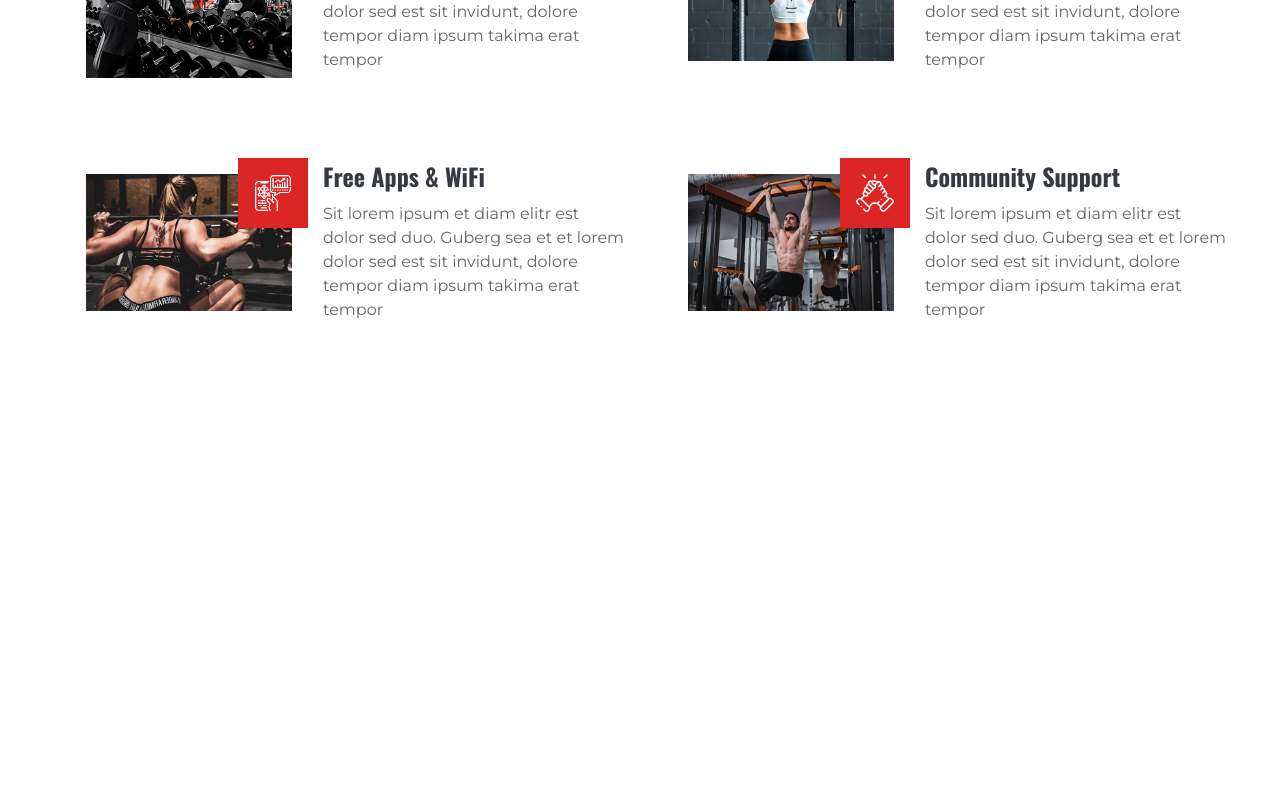
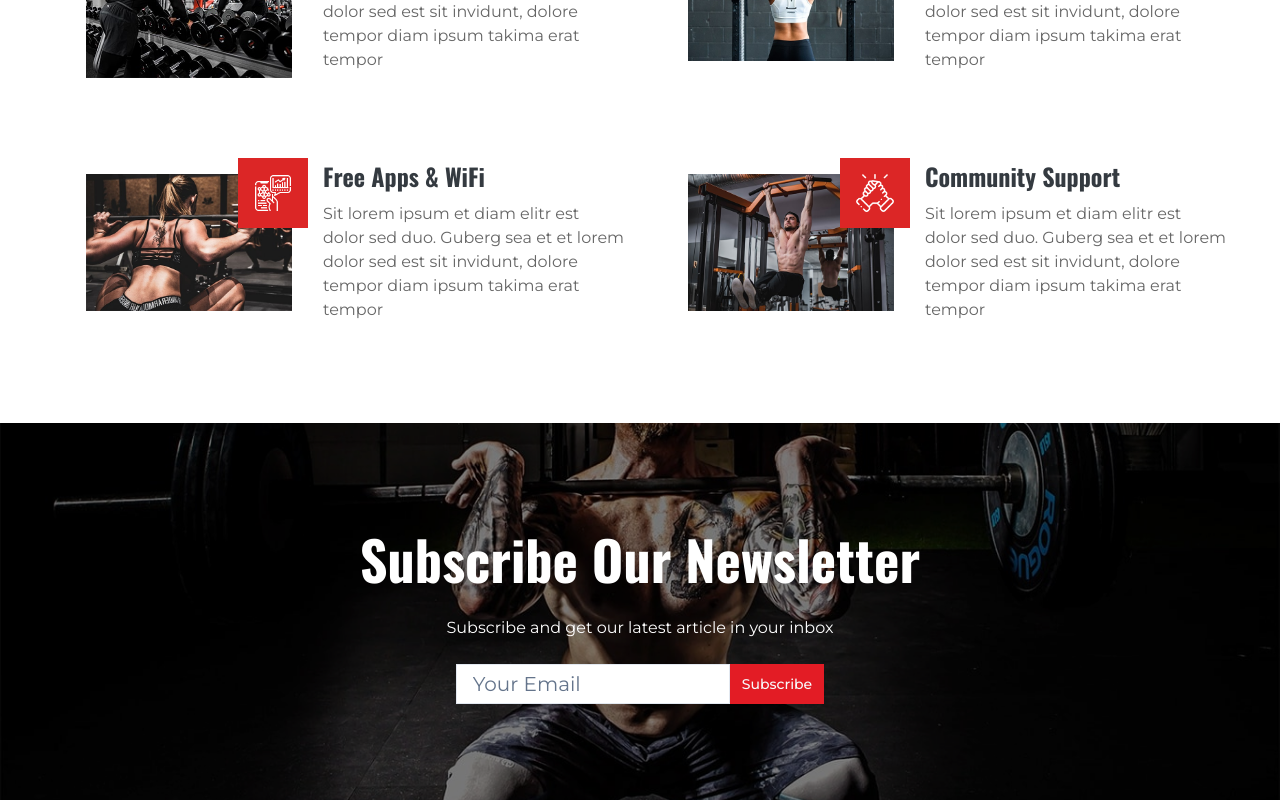
Before and after one commit to Alazar351/template-gymnast, a Next.js app: page / in a window 1280 px wide. Shown: the part 2548-3348 px from the top of the page. Before the commit the page ends 2923 px from the top, so only its background shows below. Built offline with nearby package versions, Linux system fonts and the light colour scheme.

Commit message:
Newsletter done

```diff
--- a/src/app/page.tsx
+++ b/src/app/page.tsx
@@ -3,6 +3,7 @@ import Banner from "@/components/Banner";
 import Features from "@/components/Features";
 import Hero from "@/components/Hero";
 import LayoutWrapper from "@/components/LayoutWrapper";
+import Newsletter from "@/components/Newsletter";
 import Image from "next/image";
 
 export default function Home() {
@@ -16,6 +17,7 @@ export default function Home() {
       <LayoutWrapper>
         <Features />
       </LayoutWrapper>
+      <Newsletter />
     </>
   );
 }
--- a/src/components/Banner.tsx
+++ b/src/components/Banner.tsx
@@ -5,7 +5,7 @@ import Barbell from "../../public/icons/gym.png";
 
 export default function Banner() {
   return (
-    <div className="mt-12 flex flex-col tablet:flex-row">
+    <section className="mt-12 flex flex-col tablet:flex-row">
       <div className="flex h-[300px] items-center justify-center gap-4 bg-black px-12">
         <Image
           src={Date}
@@ -54,6 +54,6 @@ export default function Banner() {
           </p>
         </div>
       </div>
-    </div>
+    </section>
   );
 }
--- a/src/components/Features.tsx
+++ b/src/components/Features.tsx
@@ -10,7 +10,7 @@ import Icon4 from "../../public/icons/white-support.png";
 
 export default function Features() {
   return (
-    <div className="mt-12 py-12">
+    <section className="mt-12 py-12">
       <div className="flex flex-col items-center justify-center">
         <h4 className="font-oswald text-[clamp(21px,5vw,24px)] font-bold text-[#E31C25]">
           Why Choose Us?
@@ -93,6 +93,6 @@ export default function Features() {
           </div>
         </div>
       </div>
-    </div>
+    </section>
   );
 }
--- /dev/null
+++ b/src/components/Newsletter.tsx
@@ -0,0 +1,35 @@
+import Image from "next/image";
+import Bg from "../../public/assets/bg.jpg";
+import { Input } from "./ui/input";
+import { Button } from "./ui/button";
+
+export default function Newsletter() {
+  return (
+    <section className="relative mt-12 py-24">
+      <Image
+        src={Bg}
+        alt="background"
+        aria-hidden="true"
+        className="absolute inset-0 -z-10 h-full w-full bg-top object-cover brightness-50"
+      />
+      <div className="flex h-full w-full flex-col items-center justify-center ">
+        <h4 className="font-oswald text-[clamp(37px,5vw,54px)] font-bold text-white">
+          Subscribe Our Newsletter
+        </h4>
+        <p className="mt-4 text-white">
+          Subscribe and get our latest article in your inbox
+        </p>
+        <div className="mt-6 flex">
+          <Input
+            type="email"
+            placeholder="Your Email"
+            className="rounded-none px-4 py-2 text-[20px]"
+          />
+          <Button className="rounded-none bg-[#e31c25] px-[12px] py-[6px] hover:bg-[#e31c25]/80">
+            Subscribe
+          </Button>
+        </div>
+      </div>
+    </section>
+  );
+}
--- /dev/null
+++ b/src/components/ui/input.tsx
@@ -0,0 +1,25 @@
+import * as React from "react"
+
+import { cn } from "@/lib/utils"
+
+export interface InputProps
+  extends React.InputHTMLAttributes<HTMLInputElement> {}
+
+const Input = React.forwardRef<HTMLInputElement, InputProps>(
+  ({ className, type, ...props }, ref) => {
+    return (
+      <input
+        type={type}
+        className={cn(
+          "flex h-10 w-full rounded-md border border-input bg-background px-3 py-2 text-sm ring-offset-background file:border-0 file:bg-transparent file:text-sm file:font-medium placeholder:text-muted-foreground focus-visible:outline-none focus-visible:ring-2 focus-visible:ring-ring focus-visible:ring-offset-2 disabled:cursor-not-allowed disabled:opacity-50",
+          className
+        )}
+        ref={ref}
+        {...props}
+      />
+    )
+  }
+)
+Input.displayName = "Input"
+
+export { Input }
```
